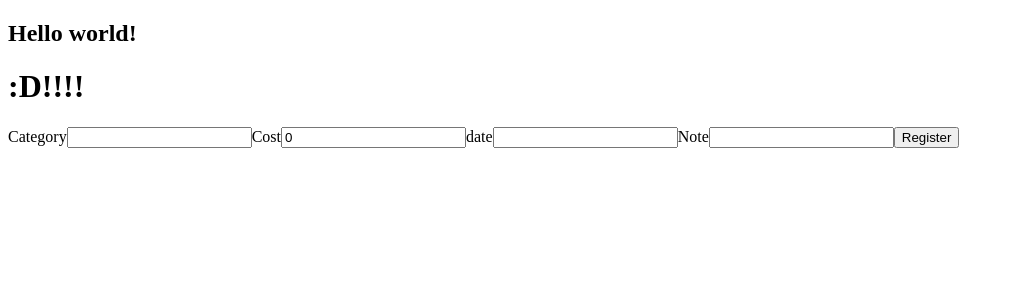
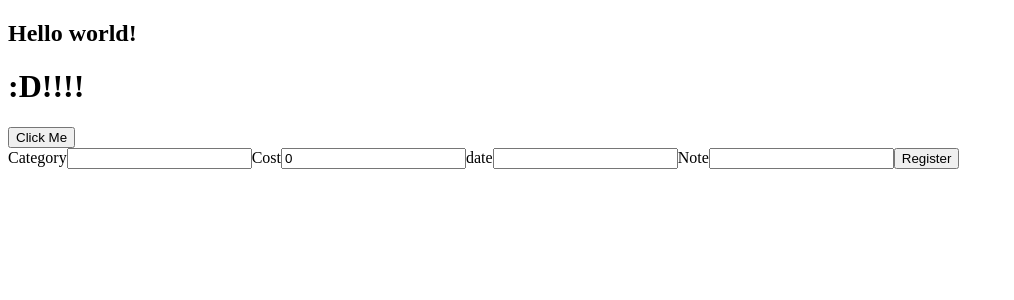
Before and after one commit to ganleydeveloper/ganleydeveloper.github.io, an Angular app in the folder budgeting-app/: page / in a window 1280 px wide. Shown: the top 300 px of the page, without its empty margins (0-1014 px from the left). Built offline with nearby package versions, Linux system fonts and the light colour scheme.

Commit message:
Added categories tab and button to get

```diff
--- a/budgeting-app/src/app/api-service.ts
+++ b/budgeting-app/src/app/api-service.ts
@@ -5,14 +5,16 @@ import { Transaction } from './transaction';
 
 @Injectable({ providedIn: 'root' })
 export class ApiService {
-  private readonly url = "https://script.google.com/macros/s/AKfycbzl_R0b6rhaGFIHUy8d9_VirvMc2LqIU5g0tmUvFv2m6y7S8pksVWDZQxaDafgPMvYo/exec";
+  private readonly url = "https://script.google.com/macros/s/AKfycbzM1LXc_kW-R8USHk1qENx5sTEvHV3zCgK4t5V41I-Z7piXTI-sKljK0p5gEW03t_NO/exec";
 
   private readonly http = inject(HttpClient);
 
+  // Gets data from Script's doGET(e)
   getData(): Observable<any> {
     return this.http.get(this.url);
   }
 
+  // Posts data as per Script's doPOST(e)
   postTransaction(transaction: Transaction): Observable<any> {
     return this.http.post<any>(this.url, transaction, {
       headers: new HttpHeaders({
--- a/budgeting-app/src/app/transact-form-component/transact-form-component.html
+++ b/budgeting-app/src/app/transact-form-component/transact-form-component.html
@@ -1,4 +1,6 @@
 
+<div class="page">
+  <button (click)="getCategories()">Click Me</button>
     <div class="form-container">
       <form #userForm="ngForm" (ngSubmit)="onSubmit()" novalidate>
           <label for="category">Category</label>
@@ -36,3 +38,4 @@
       </div>
   -->
   </div>
+</div>
--- a/budgeting-app/src/app/transact-form-component/transact-form-component.ts
+++ b/budgeting-app/src/app/transact-form-component/transact-form-component.ts
@@ -11,11 +11,24 @@ import { ApiService } from '../api-service';
   templateUrl: './transact-form-component.html',
 })
 export class TransactFormComponent {
+  // Injections
   private apiService = inject(ApiService);
 
+  // Variable declarations
   transact = new Transaction('', 0, '', '');
 
+  // Calls general Scripts GET request, which is keyed to Categories tab
+  getCategories() {
+    this.apiService.getData().subscribe({
+      next: function processData(data) {
+        console.log(data);
+        // const flatArray = data.flat();
+      },
+      error: (error) => console.error(error)
+    })
+  }
 
+  // Submits a single transaction, keyed to submit button
   onSubmit() {
     this.apiService.postTransaction(this.transact).subscribe({
       next: (data) => console.log(data),
```
Lines whose indentation alone changed are shown as unchanged.
